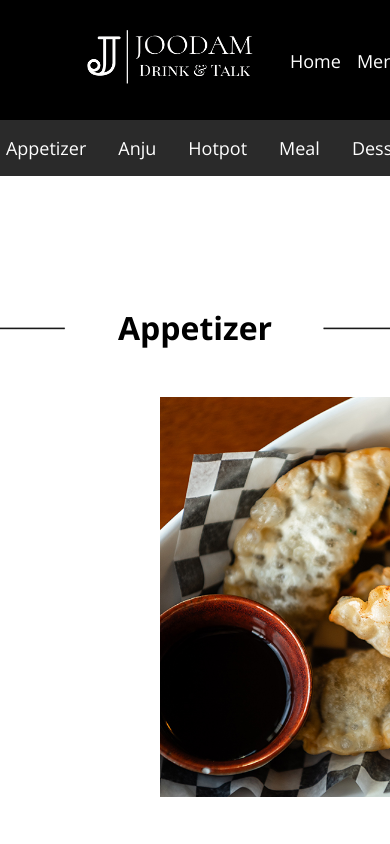
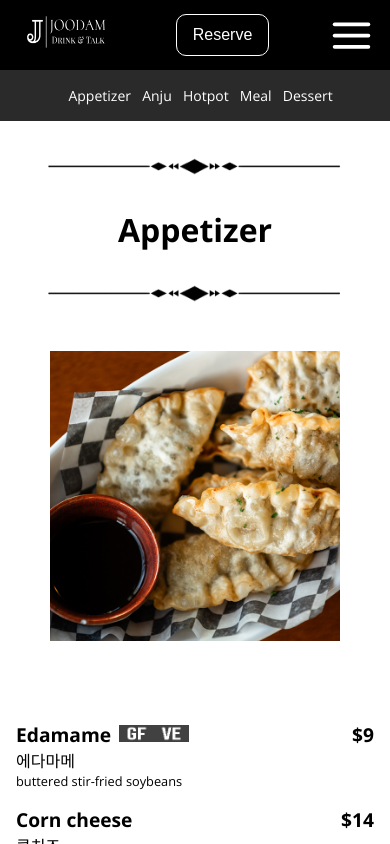
Before and after one commit to limyums/Joodam, a Next.js app: page /menu/food in a window 390 px wide. Built offline with nearby package versions, Linux system fonts and the light colour scheme.

Commit message:
add respon

```diff
--- a/app/global.scss
+++ b/app/global.scss
@@ -12,7 +12,9 @@ body {
   color: black;
   overflow-x: hidden;
 }
-
+main {
+  margin-top: 100px;
+}
 a {
   color: inherit;
   text-decoration: none;
@@ -64,9 +66,7 @@ li {
     text-underline-offset: 1rem;
   }
 }
-main {
-  margin-top: 100px;
-}
+
 .food {
   padding: 1rem 10rem 1rem 10rem;
   .title-price {
@@ -75,6 +75,11 @@ main {
     font-size: 1.2rem;
     font-weight: 700;
     align-items: center;
+    justify-content: space-between;
+    .title {
+      display: flex;
+      gap: 0.5rem;
+    }
   }
   .spicy {
     display: flex;
@@ -178,6 +183,9 @@ main {
 
 .location {
   text-align: center;
+  .locationgoogle:hover {
+    cursor: pointer;
+  }
   &-info {
     padding: 2rem 0rem 2rem 0rem;
     font-size: 1.3rem;
@@ -189,3 +197,198 @@ main {
     }
   }
 }
+
+@media (max-width: 1000px) {
+  * {
+    box-sizing: border-box;
+    padding: 0;
+    margin: 0;
+  }
+
+  html,
+  body {
+    max-width: 100vw;
+    min-width: 725px;
+  }
+  .btn-reserve {
+    font-size: 1rem;
+  }
+
+  main {
+    margin-top: 100px;
+  }
+
+  .home {
+    &-wrap {
+      padding: 0 2rem 0 2rem;
+    }
+    &-item {
+      font-size: 3.5rem;
+    }
+  }
+
+  .food {
+    padding: 1rem 3rem 1rem 3rem;
+    &-item {
+      padding-top: 100px;
+      &-title {
+        flex-direction: column;
+        gap: 2rem;
+      }
+      &-wrap {
+        padding-top: 1rem;
+        display: flex;
+        flex-direction: column;
+        gap: 5rem;
+        .foodmenuimage {
+          margin: auto;
+          display: block;
+        }
+      }
+    }
+  }
+
+  .menu {
+    font-size: 5rem;
+  }
+
+  .gallery {
+    flex-wrap: nowrap;
+    flex-direction: column;
+    img {
+      width: 100%;
+      height: auto;
+    }
+  }
+
+  .location {
+    padding-top: 5%;
+    text-align: center;
+    .locationimg {
+      width: 250px;
+      height: auto;
+    }
+    .locationgoogle {
+      width: 400px;
+      height: auto;
+    }
+    &-info {
+      font-size: 1rem;
+      .title {
+        font-size: 1.2rem;
+      }
+    }
+  }
+}
+
+@media (max-width: 480px) {
+  * {
+    box-sizing: border-box;
+    padding: 0;
+    margin: 0;
+  }
+
+  html,
+  body {
+    max-width: 100vw;
+    min-width: 320px;
+  }
+
+  .btn-reserve {
+    font-size: 1rem;
+  }
+
+  main {
+    margin-top: 70px;
+  }
+  .home {
+    width: 100vw;
+    height: 100vh;
+    background-image: url('/assets/joodam_mobile.jpg');
+    background-size: cover;
+    &-wrap {
+      padding: 1rem;
+      flex-direction: column;
+      padding-top: 20vh;
+    }
+    &-item {
+      width: 100%;
+      font-size: 4rem;
+    }
+  }
+
+  .food {
+    padding: 1rem 1rem 1rem 1rem;
+    &-item {
+      padding-top: 70px;
+      &-title {
+        flex-direction: column;
+      }
+      &-wrap {
+        padding-top: 1rem;
+        flex-direction: column;
+        justify-content: center;
+        gap: 5rem;
+        .foodmenuimage {
+          width: 290px;
+          height: 290px;
+          margin: auto;
+          display: block;
+        }
+      }
+      &-menuitems {
+        flex-wrap: nowrap;
+        flex-direction: column;
+        gap: 1rem;
+        &-detail {
+          width: 100%;
+        }
+      }
+    }
+  }
+
+  .menu {
+    flex-direction: column;
+    font-size: 5rem;
+    &-food {
+      height: 50vh;
+      div {
+        padding-top: 20%;
+      }
+    }
+    &-drink {
+      height: 50vh;
+      div {
+        padding-top: 20%;
+      }
+    }
+  }
+
+  .gallery {
+    flex-wrap: nowrap;
+    flex-direction: column;
+    img {
+      width: 100%;
+      height: auto;
+    }
+  }
+
+  .location {
+    padding-top: 10%;
+    text-align: center;
+    .locationimg {
+      width: 200px;
+      height: auto;
+    }
+    .locationgoogle {
+      width: 300px;
+      height: auto;
+    }
+    &-info {
+      font-size: 1rem;
+      .title {
+        font-size: 1.2rem;
+      }
+    }
+  }
+}
--- a/app/location/page.tsx
+++ b/app/location/page.tsx
@@ -10,6 +10,7 @@ export default function Location() {
           alt="gallery"
           width={600}
           height={700}
+          className="locationimg"
         />
         <div className={`${BASE_CLASS}-info`}>
           <div className="title">CALL US </div>
@@ -18,12 +19,15 @@ export default function Location() {
           <div>joodamcalgary@gmail.com</div>
           <div className="title">1003 9 Ave SE, Calgary, AB</div>
         </div>
+        <a target="_blank" href="https://maps.app.goo.gl/DwFbEL5JFRL2zzCX9">
           <Image
             src="/assets/googlemap.png"
             alt="gallery"
             width={800}
             height={550}
+            className="locationgoogle"
           />
+        </a>
       </div>
     </>
   );
--- a/app/menu/food/page.tsx
+++ b/app/menu/food/page.tsx
@@ -1,8 +1,95 @@
+'use client';
+import { gsap } from 'gsap';
+import { useEffect, useRef } from 'react';
+import { ScrollTrigger } from 'gsap/dist/ScrollTrigger';
 import { Anju, Appetizer, Hotpot, Meal, Dessert } from '@/app/menuscript';
 import Image from 'next/image';
 
 const BASE_CLASS = 'food';
 export default function page() {
+  gsap.registerPlugin(ScrollTrigger);
+  const appetizerRef = useRef(null);
+  const anjuRef = useRef(null);
+  const hotpotRef = useRef(null);
+  const mealRef = useRef(null);
+  const desserRef = useRef(null);
+
+  useEffect(() => {
+    gsap.fromTo(
+      '#appetizer',
+      {
+        opacity: 0.3,
+      },
+      {
+        opacity: 1,
+        duration: 1,
+        scrollTrigger: {
+          trigger: '#appetizer',
+        },
+      }
+    );
+    gsap.fromTo(
+      '#anju',
+      {
+        opacity: 0.3,
+      },
+      {
+        opacity: 1,
+        duration: 1.5,
+        scrollTrigger: {
+          trigger: '#anju',
+          start: '0% 50%', //시작 지점
+          end: '100% 80%', //끝 지점
+        },
+      }
+    );
+    gsap.fromTo(
+      '#hotpot',
+      {
+        opacity: 0.3,
+      },
+      {
+        opacity: 1,
+        duration: 1.5,
+        scrollTrigger: {
+          trigger: '#hotpot',
+          start: '0% 40%', //시작 지점
+          end: '100% 80%', //끝 지점
+        },
+      }
+    );
+    gsap.fromTo(
+      '#meal',
+      {
+        opacity: 0.3,
+      },
+      {
+        opacity: 1,
+        duration: 1.5,
+        scrollTrigger: {
+          trigger: '#meal',
+          start: '0% 40%', //시작 지점
+          end: '100% 80%', //끝 지점
+        },
+      }
+    );
+    gsap.fromTo(
+      '#dessert',
+      {
+        opacity: 0.3,
+      },
+      {
+        opacity: 1,
+        duration: 1.5,
+        scrollTrigger: {
+          trigger: '#dessert',
+          start: '0% 40%', //시작 지점
+          end: '100% 80%', //끝 지점
+        },
+      }
+    );
+  });
+
   const renderSpicy = (num: number) => {
     const images = [];
     for (let i = 0; i < num; i++) {
@@ -44,7 +131,7 @@ export default function page() {
   return (
     <>
       <div className={BASE_CLASS}>
-        <div id="appetizer" className={`${BASE_CLASS}-item`}>
+        <div ref={appetizerRef} id="appetizer" className={`${BASE_CLASS}-item`}>
           <div className={`${BASE_CLASS}-item-title`}>
             <Image src="/assets/line.png" alt="line" width={300} height={20} />
             <div>Appetizer</div>
@@ -56,33 +143,41 @@ export default function page() {
               alt="line"
               width={400}
               height={400}
+              className="foodmenuimage"
             />
             <div className={`${BASE_CLASS}-item-menuitems`}>
               {Appetizer.map((item) => (
-                <div className={`${BASE_CLASS}-item-menuitems-detail`}>
+                <div
+                  key={`appetizer-${item.id}`}
+                  className={`${BASE_CLASS}-item-menuitems-detail`}
+                >
                   <div className="title-price">
-                    <div>{item.title}</div>
+                    <div className="title">
+                      <div>{item.title}</div>
+                      <div>
+                        {item.gf ? (
+                          <Image
+                            src="/assets/gf.png"
+                            alt="line"
+                            width={35}
+                            height={17}
+                          />
+                        ) : (
+                          <></>
+                        )}
+                        {item.ve ? (
+                          <Image
+                            src="/assets/ve.png"
+                            alt="line"
+                            width={35}
+                            height={17}
+                          />
+                        ) : (
+                          <></>
+                        )}
+                      </div>
+                    </div>
                     <div>${item.price}</div>
-                    {item.gf ? (
-                      <Image
-                        src="/assets/gf.png"
-                        alt="line"
-                        width={40}
-                        height={20}
-                      />
-                    ) : (
-                      <></>
-                    )}
-                    {item.gf ? (
-                      <Image
-                        src="/assets/ve.png"
-                        alt="line"
-                        width={40}
-                        height={20}
-                      />
-                    ) : (
-                      <></>
-                    )}
                   </div>
                   <div className="tite-ko">{item.title_ko}</div>
                   <div className="description">{item.description}</div>
@@ -92,7 +187,7 @@ export default function page() {
           </div>
         </div>
 
-        <div id="anju" className={`${BASE_CLASS}-item`}>
+        <div ref={anjuRef} id="anju" className={`${BASE_CLASS}-item`}>
           <div className={`${BASE_CLASS}-item-title`}>
             <Image src="/assets/line.png" alt="line" width={300} height={20} />
             <div>Anju</div>
@@ -102,30 +197,37 @@ export default function page() {
             <div className={`${BASE_CLASS}-item-menuitems`}>
               {Anju.map((item) => (
                 <>
-                  <div className={`${BASE_CLASS}-item-menuitems-detail`}>
+                  <div
+                    key={`anju-${item.id}`}
+                    className={`${BASE_CLASS}-item-menuitems-detail`}
+                  >
                     <div className="title-price">
-                      <div>{item.title}</div>
+                      <div className="title">
+                        <div>{item.title}</div>
+                        <div>
+                          {item.gf ? (
+                            <Image
+                              src="/assets/gf.png"
+                              alt="line"
+                              width={40}
+                              height={20}
+                            />
+                          ) : (
+                            <></>
+                          )}
+                          {item.ve ? (
+                            <Image
+                              src="/assets/ve.png"
+                              alt="line"
+                              width={40}
+                              height={20}
+                            />
+                          ) : (
+                            <></>
+                          )}
+                        </div>
+                      </div>
                       <div>${item.price}</div>
-                      {item.gf ? (
-                        <Image
-                          src="/assets/gf.png"
-                          alt="line"
-                          width={40}
-                          height={20}
-                        />
-                      ) : (
-                        <></>
-                      )}
-                      {item.gf ? (
-                        <Image
-                          src="/assets/ve.png"
-                          alt="line"
-                          width={40}
-                          height={20}
-                        />
-                      ) : (
-                        <></>
-                      )}
                     </div>
                     <div className="spicy">
                       <div className="tite-ko">{item.title_ko}</div>
@@ -136,10 +238,16 @@ export default function page() {
                 </>
               ))}
             </div>
-            <Image src="/assets/Anju.jpg" alt="line" width={400} height={400} />
+            <Image
+              src="/assets/Anju.jpg"
+              alt="line"
+              width={400}
+              height={400}
+              className="foodmenuimage"
+            />
           </div>
         </div>
-        <div id="hotpot" className={`${BASE_CLASS}-item`}>
+        <div ref={hotpotRef} id="hotpot" className={`${BASE_CLASS}-item`}>
           <div className={`${BASE_CLASS}-item-title`}>
             <Image src="/assets/line.png" alt="line" width={300} height={20} />
             <div>Hotpot</div>
@@ -149,33 +257,40 @@ export default function page() {
             <div className={`${BASE_CLASS}-item-menuitems`}>
               {Hotpot.map((item) => (
                 <>
-                  <div className={`${BASE_CLASS}-item-menuitems-detail`}>
+                  <div
+                    key={`hotpot-${item.id}`}
+                    className={`${BASE_CLASS}-item-menuitems-detail`}
+                  >
                     <div className="title-price">
-                      <div>{item.title}</div>
+                      <div className="title">
+                        <div>{item.title}</div>
+                        <div>
+                          {item.gf ? (
+                            <Image
+                              src="/assets/gf.png"
+                              alt="line"
+                              width={35}
+                              height={17}
+                            />
+                          ) : (
+                            <></>
+                          )}
+                          {item.ve ? (
+                            <Image
+                              src="/assets/ve.png"
+                              alt="line"
+                              width={35}
+                              height={17}
+                            />
+                          ) : (
+                            <></>
+                          )}
+                        </div>
+                      </div>
                       {item.option ? (
                         <></>
                       ) : (
                         renderPrice(item.option, item.price)
-                      )}
-                      {item.gf ? (
-                        <Image
-                          src="/assets/gf.png"
-                          alt="line"
-                          width={40}
-                          height={20}
-                        />
-                      ) : (
-                        <></>
-                      )}
-                      {item.gf ? (
-                        <Image
-                          src="/assets/ve.png"
-                          alt="line"
-                          width={40}
-                          height={20}
-                        />
-                      ) : (
-                        <></>
                       )}
                     </div>
                     {item.option ? renderPrice(item.option, item.price) : <></>}
@@ -194,10 +309,11 @@ export default function page() {
               alt="line"
               width={400}
               height={400}
+              className="foodmenuimage"
             />
           </div>
         </div>
-        <div id="meal" className={`${BASE_CLASS}-item`}>
+        <div ref={mealRef} id="meal" className={`${BASE_CLASS}-item`}>
           <div className={`${BASE_CLASS}-item-title`}>
             <Image src="/assets/line.png" alt="line" width={300} height={20} />
             <div>Meal</div>
@@ -207,33 +323,40 @@ export default function page() {
             <div className={`${BASE_CLASS}-item-menuitems`}>
               {Meal.map((item) => (
                 <>
-                  <div className={`${BASE_CLASS}-item-menuitems-detail`}>
+                  <div
+                    key={`meal-${item.id}`}
+                    className={`${BASE_CLASS}-item-menuitems-detail`}
+                  >
                     <div className="title-price">
-                      <div>{item.title}</div>
+                      <div className="title">
+                        <div>{item.title}</div>
+                        <div>
+                          {item.gf ? (
+                            <Image
+                              src="/assets/gf.png"
+                              alt="line"
+                              width={35}
+                              height={17}
+                            />
+                          ) : (
+                            <></>
+                          )}
+                          {item.ve ? (
+                            <Image
+                              src="/assets/ve.png"
+                              alt="line"
+                              width={35}
+                              height={17}
+                            />
+                          ) : (
+                            <></>
+                          )}
+                        </div>
+                      </div>
                       {item.option ? (
                         <></>
                       ) : (
                         renderPrice(item.option, item.price)
-                      )}
-                      {item.gf ? (
-                        <Image
-                          src="/assets/gf.png"
-                          alt="line"
-                          width={40}
-                          height={20}
-                        />
-                      ) : (
-                        <></>
-                      )}
-                      {item.gf ? (
-                        <Image
-                          src="/assets/ve.png"
-                          alt="line"
-                          width={40}
-                          height={20}
-                        />
-                      ) : (
-                        <></>
                       )}
                     </div>
                     {item.option ? renderPrice(item.option, item.price) : <></>}
@@ -249,7 +372,7 @@ export default function page() {
             </div>
           </div>
         </div>
-        <div id="dessert" className={`${BASE_CLASS}-item`}>
+        <div ref={desserRef} id="dessert" className={`${BASE_CLASS}-item`}>
           <div className={`${BASE_CLASS}-item-title`}>
             <Image src="/assets/line.png" alt="line" width={300} height={20} />
             <div>Dessert</div>
@@ -261,33 +384,17 @@ export default function page() {
               alt="line"
               width={400}
               height={400}
+              className="foodmenuimage"
             />
             <div className={`${BASE_CLASS}-item-menuitems`}>
               {Dessert.map((item) => (
-                <div className={`${BASE_CLASS}-item-menuitems-detail`}>
+                <div
+                  key={`dessert-${item.id}`}
+                  className={`${BASE_CLASS}-item-menuitems-detail`}
+                >
                   <div className="title-price">
                     <div>{item.title}</div>
                     <div>${item.price}</div>
-                    {item.gf ? (
-                      <Image
-                        src="/assets/gf.png"
-                        alt="line"
-                        width={40}
-                        height={20}
-                      />
-                    ) : (
-                      <></>
-                    )}
-                    {item.gf ? (
-                      <Image
-                        src="/assets/ve.png"
-                        alt="line"
-                        width={40}
-                        height={20}
-                      />
-                    ) : (
-                      <></>
-                    )}
                   </div>
                   <div className="tite-ko">{item.title_ko}</div>
                   <div className="description">{item.description}</div>
--- a/components/FoodHeader/FoodHeader.scss
+++ b/components/FoodHeader/FoodHeader.scss
@@ -20,3 +20,25 @@
     }
   }
 }
+
+@media (max-width: 1000px) {
+  .foodheader {
+    font-size: 16px;
+    top: 100px;
+  }
+}
+
+@media (max-width: 480px) {
+  .foodheader {
+    font-size: 14px;
+    color: white;
+    top: 70px;
+    &_links {
+      padding: 1rem 0 1rem 0;
+      li {
+        list-style-type: none;
+        padding-left: 0.7rem;
+      }
+    }
+  }
+}
--- a/components/Footer/Footer.scss
+++ b/components/Footer/Footer.scss
@@ -19,3 +19,36 @@
     }
   }
 }
+
+@media (max-width: 1000px) {
+  .footer {
+    padding: 2rem 2rem 2rem 2rem;
+    font-size: 14px;
+    img {
+      width: 150px;
+      height: auto;
+    }
+    &_item {
+      &_title {
+        font-size: 1.5rem;
+      }
+    }
+  }
+}
+
+@media (max-width: 480px) {
+  .footer {
+    display: flex;
+    flex-direction: column;
+    justify-content: space-between;
+    padding: 3rem 1rem 3rem 1rem;
+    font-size: 14px;
+    &_item {
+      line-height: 2rem;
+      &_title {
+        font-size: 1.5rem;
+        padding-bottom: 1rem;
+      }
+    }
+  }
+}
--- a/components/Footer/Footer.tsx
+++ b/components/Footer/Footer.tsx
@@ -1,3 +1,7 @@
+'use client';
+import { gsap } from 'gsap';
+import { useEffect, useRef } from 'react';
+import { ScrollTrigger } from 'gsap/dist/ScrollTrigger';
 import { Facebook, Instagram } from 'lucide-react';
 import './Footer.scss';
 import ReserveButton from '../ReserveButton';
@@ -6,9 +10,27 @@ import Image from 'next/image';
 const BASE_CLASS = 'footer';
 
 export default function Footer() {
+  gsap.registerPlugin(ScrollTrigger);
+  const itemRef = useRef(null);
+
+  useEffect(() => {
+    gsap.fromTo(
+      '.footer',
+      {
+        opacity: 0.3,
+      },
+      {
+        opacity: 1,
+        duration: 3,
+        scrollTrigger: {
+          trigger: '.footer',
+        },
+      }
+    );
+  });
   return (
     <>
-      <footer className={BASE_CLASS}>
+      <footer ref={itemRef} className={BASE_CLASS}>
         <div className={`${BASE_CLASS}_item`}>
           <div className={`${BASE_CLASS}_item_title`}>CONTACT</div>
           <div>1003 9 Ave SE, Calgary, AB</div>
--- a/components/Header/Header.scss
+++ b/components/Header/Header.scss
@@ -20,4 +20,37 @@
       font-weight: bold;
     }
   }
+  .mobile {
+    display: none;
+  }
 }
+
+@media (max-width: 1000px) {
+  .header {
+    padding: 1rem 2rem 1rem 2rem;
+    font-size: 18px;
+    img {
+      width: 150px;
+      height: 70px;
+    }
+  }
+}
+
+@media (max-width: 480px) {
+  .header {
+    padding: 0.5rem 1rem 0.5rem 1rem;
+    font-size: 14px;
+    align-items: center;
+    &_links {
+      display: none;
+    }
+    img {
+      width: 100px;
+      height: 50px;
+    }
+  }
+  .mobile {
+    display: block !important;
+    align-items: center;
+  }
+}
--- a/components/Header/Header.tsx
+++ b/components/Header/Header.tsx
@@ -1,4 +1,4 @@
-import { Facebook, Instagram } from 'lucide-react';
+import { AlignJustify, Facebook, Instagram } from 'lucide-react';
 import Link from 'next/link';
 import './Header.scss';
 import Image from 'next/image';
@@ -54,6 +54,10 @@ export default function Header() {
           <ReserveButton />
         </li>
       </ul>
+      <div className="mobile">
+        <ReserveButton />
+      </div>
+      <AlignJustify className="mobile" size={45} />
     </header>
   );
 }
```
Also changed, not shown: 1 other file (tests, documents, lock files or other folders). Lines whose indentation alone changed are shown as unchanged.
